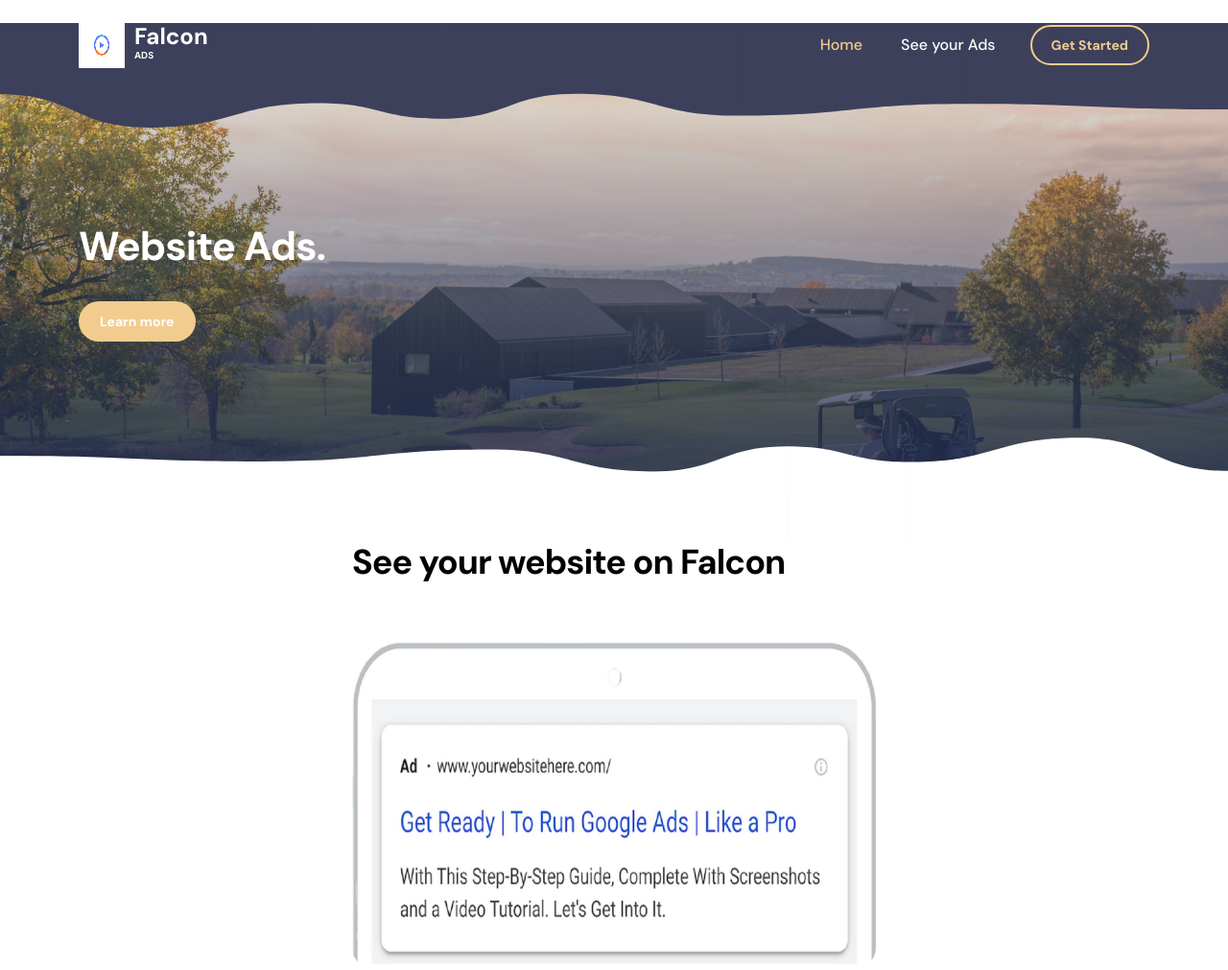
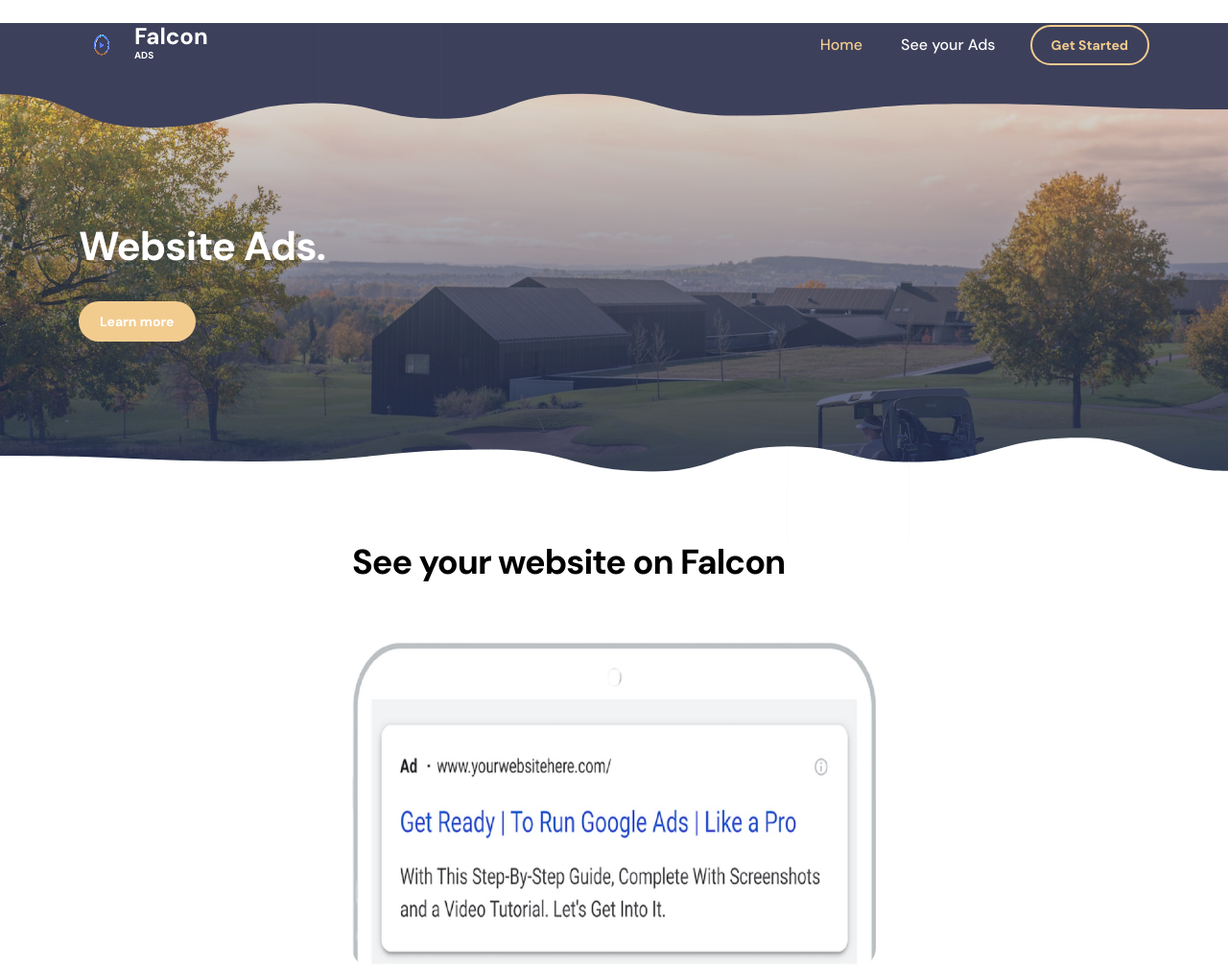
Before and after one commit to frankfrim/ads_falcon, a plain HTML site: page websitead.html in a window 1280 px wide. Shown: the top 1011 px of the page at 96% size. Drawn offline with Linux system fonts and the light colour scheme.

Commit message:
Update websitead.html

```diff
--- a/websitead.html
+++ b/websitead.html
@@ -42,7 +42,7 @@ https://templatemo.com/tm-587-tiya-golf-club
             <nav class="navbar navbar-expand-lg">
                 <div class="container">
                     <a class="navbar-brand d-flex align-items-center" href="index.html">
-                        <img src="images/10aed99a89bcd8ca74b6283d30db4a52.gif" class="navbar-brand-gif gif-fluid" alt="Falcon Ads">
+                        <img src="10aed99a89bcd8ca74b6283d30db4a52.gif" class="navbar-brand-gif gif-fluid" alt="Falcon Ads">
                         <span class="navbar-brand-text">
                             Falcon
                             <small>Ads</small>
```
